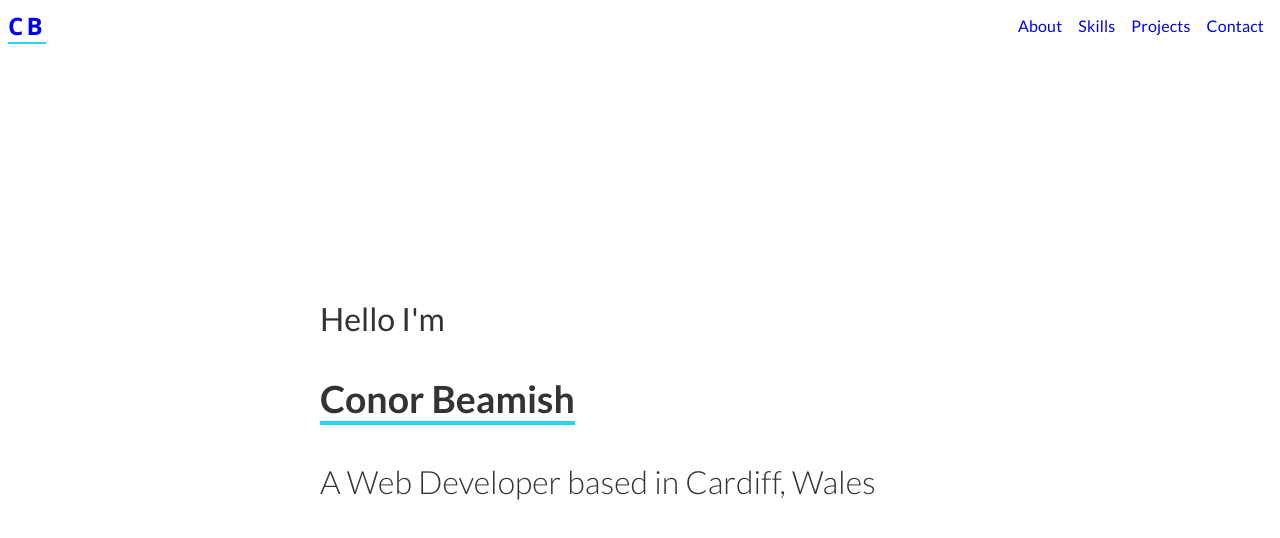
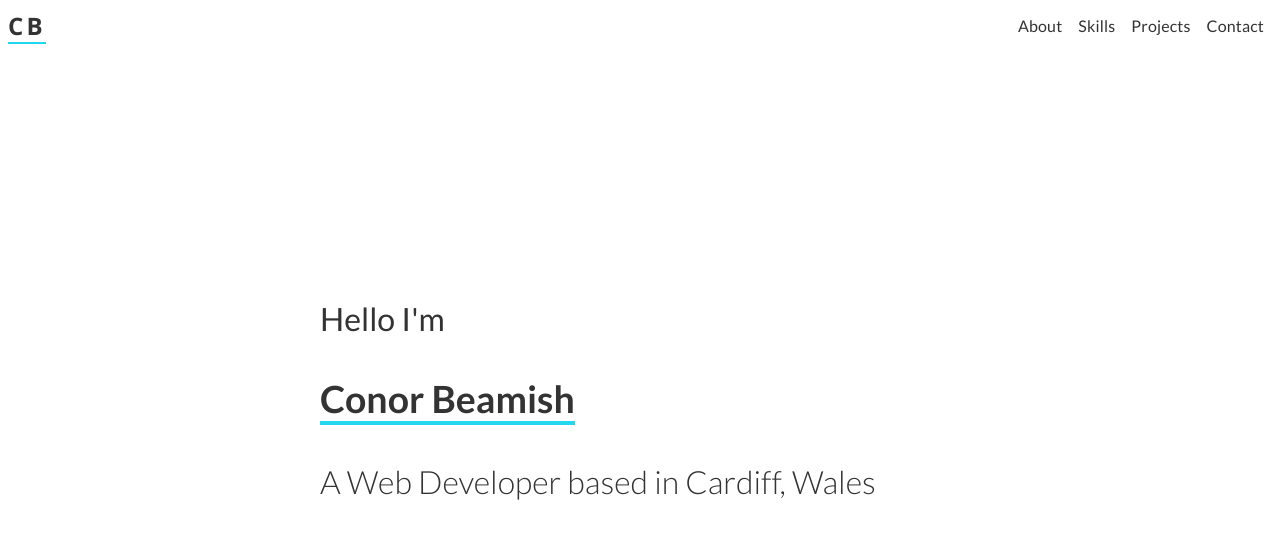
Before and after one commit to Conorbeamish/portfolio, a Svelte app: page / in a window 1280 px wide. Shown: the top 538 px of the page. Built offline with nearby package versions, Linux system fonts and the light colour scheme.

Commit message:
Fix color for links

```diff
--- a/public/global.css
+++ b/public/global.css
@@ -14,6 +14,7 @@ body {
 
 a {
 	text-decoration: none;
+	color: #333;
 }
 a:visited {
 	color: inherit;
--- a/src/Projects.svelte
+++ b/src/Projects.svelte
@@ -17,7 +17,7 @@
         source:"https://github.com/Conorbeamish/rekognition-app-server"
         },
         {name:"Quiz App",
-        description:"An applicaiton built with react that uses the Open Trivia DB API to generate trivia questions that uses can answers. The API is also controlled by a variety of parameters set by the user before the API call is made. This project is hosted on Herkou so please allow a moment for it to load.",
+        description:"An applicaiton built with react that uses the Open Trivia DB API to generate trivia questions that uses can answers. The API is also controlled by a variety of parameters set by the user before the API call is made.",
         tech:["React", "OpenTriviaDB API"],
         img:"/images/quiz-app.png",
         url: "https://cb-quiz-app.herokuapp.com/",
```
